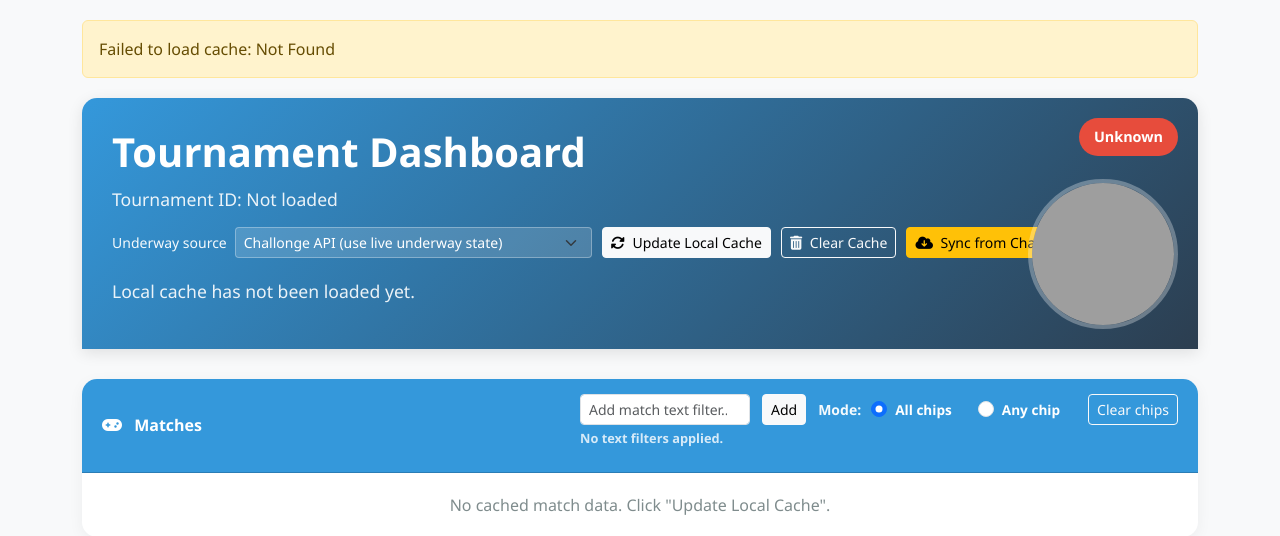
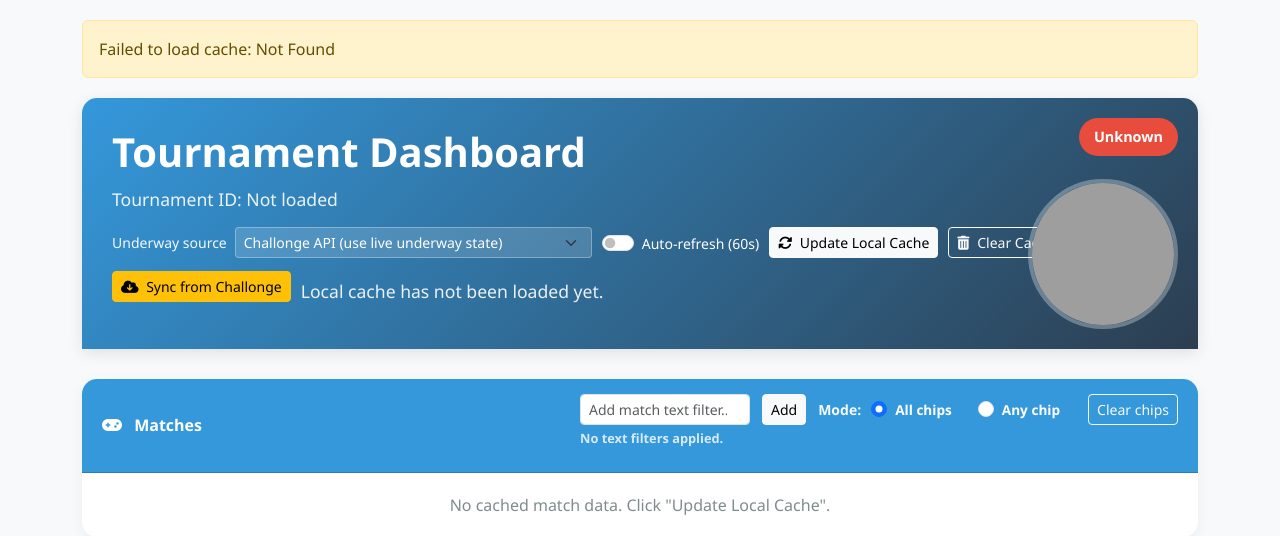
Before and after one commit to AutoMcG/McChallonge, a Flask app: page /queue in a window 1280 px wide. Shown: the top 536 px of the page. Run offline with Flask 3, Linux system fonts and the light colour scheme; some libraries are stand-ins or nearby versions; grey boxes are pictures that could not be loaded.

Commit message:
added auto-update slider to admin queue page

```diff
--- a/mcchallonge/web/static/js/tournament_dashboard/main.js
+++ b/mcchallonge/web/static/js/tournament_dashboard/main.js
@@ -105,6 +105,25 @@
             syncButton.style.display = '';
             syncButton.addEventListener('click', syncFromChallonge);
         }
+    }
+
+    // Auto-refresh toggle: admin queue page only.
+    const autoRefreshControl = getById('auto-refresh-control');
+    const autoRefreshToggle = getById('auto-refresh-toggle');
+    if (autoRefreshControl && autoRefreshToggle && config.adminEnabled && config.showOnly === 'queue' && config.clientDataMode !== 'fixed') {
+        autoRefreshControl.style.display = '';
+        let autoRefreshInterval = null;
+        autoRefreshToggle.addEventListener('change', () => {
+            if (autoRefreshToggle.checked) {
+                autoRefreshInterval = setInterval(updateLocalCache, 60000);
+            } else {
+                clearInterval(autoRefreshInterval);
+                autoRefreshInterval = null;
+            }
+        });
+        window.addEventListener('beforeunload', () => {
+            clearInterval(autoRefreshInterval);
+        });
     }
 
     const nameFilter = getById('participant-name-filter');
--- a/mcchallonge/web/templates/partials/_dashboard_macros.jinja.html
+++ b/mcchallonge/web/templates/partials/_dashboard_macros.jinja.html
@@ -22,6 +22,12 @@
             <option value="cache">Server cache (preserve manual underway flags)</option>
         </select>
     </div>
+    <div id="auto-refresh-control" class="auto-refresh-control" style="display:none">
+        <div class="form-check form-switch mb-0">
+            <input class="form-check-input" type="checkbox" id="auto-refresh-toggle" role="switch">
+            <label class="form-check-label small" for="auto-refresh-toggle">Auto-refresh (60s)</label>
+        </div>
+    </div>
     {% endif %}
     <button id="refresh-cache-btn" class="btn btn-light btn-sm" type="button">
         <i class="fas fa-sync-alt me-1"></i> Update Local Cache
```
